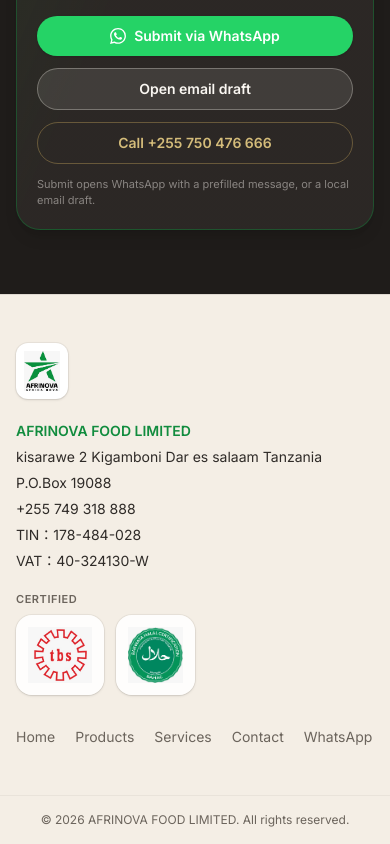
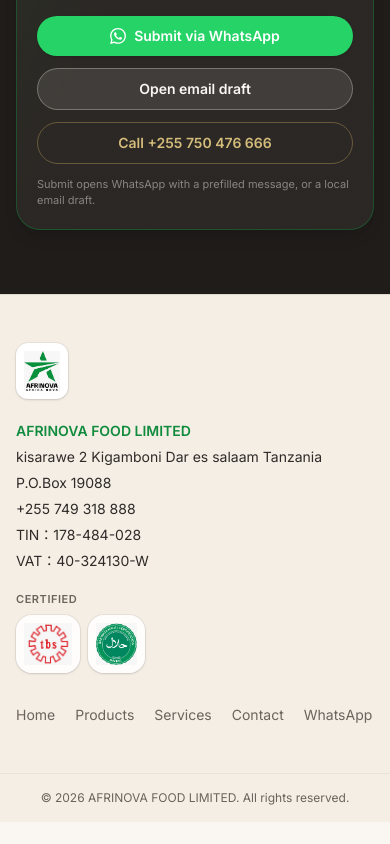
Before and after one commit to flyjiji553/tanzania-sausage, a Next.js app: page / in a window 390 px wide. Shown: the part 6526-7370 px from the top of the page. After the commit the page ends 7348 px from the top, so only its background shows below. Built offline with nearby package versions, Linux system fonts and the light colour scheme.

Commit message:
Tighten mobile cert badges: smaller plates, nowrap TBS+Halal

```diff
--- a/src/components/CertBadges.tsx
+++ b/src/components/CertBadges.tsx
@@ -8,13 +8,15 @@
 };
 
 export default function CertBadges({ onDark = false, className = "", size = "md" }: Props) {
-  const h = size === "sm" ? 56 : 72;
+  const h = size === "sm" ? 42 : 72;
+  const pad = size === "sm" ? "p-2" : "p-3";
+  const gap = size === "sm" ? "gap-2" : "gap-3";
   const plate = onDark
-    ? "rounded-2xl bg-white p-3 shadow-sm"
-    : "rounded-2xl bg-white/90 p-3 ring-1 ring-charcoal/5 shadow-sm";
+    ? `rounded-2xl bg-white ${pad} shadow-sm`
+    : `rounded-2xl bg-white/90 ${pad} ring-1 ring-charcoal/5 shadow-sm`;
 
   return (
-    <div className={`flex flex-wrap items-center gap-3 ${className}`}>
+    <div className={`flex flex-nowrap items-center ${gap} ${className}`}>
       <div className={plate}>
         <Image
           src="/brand/logo-tbs.png"
```
